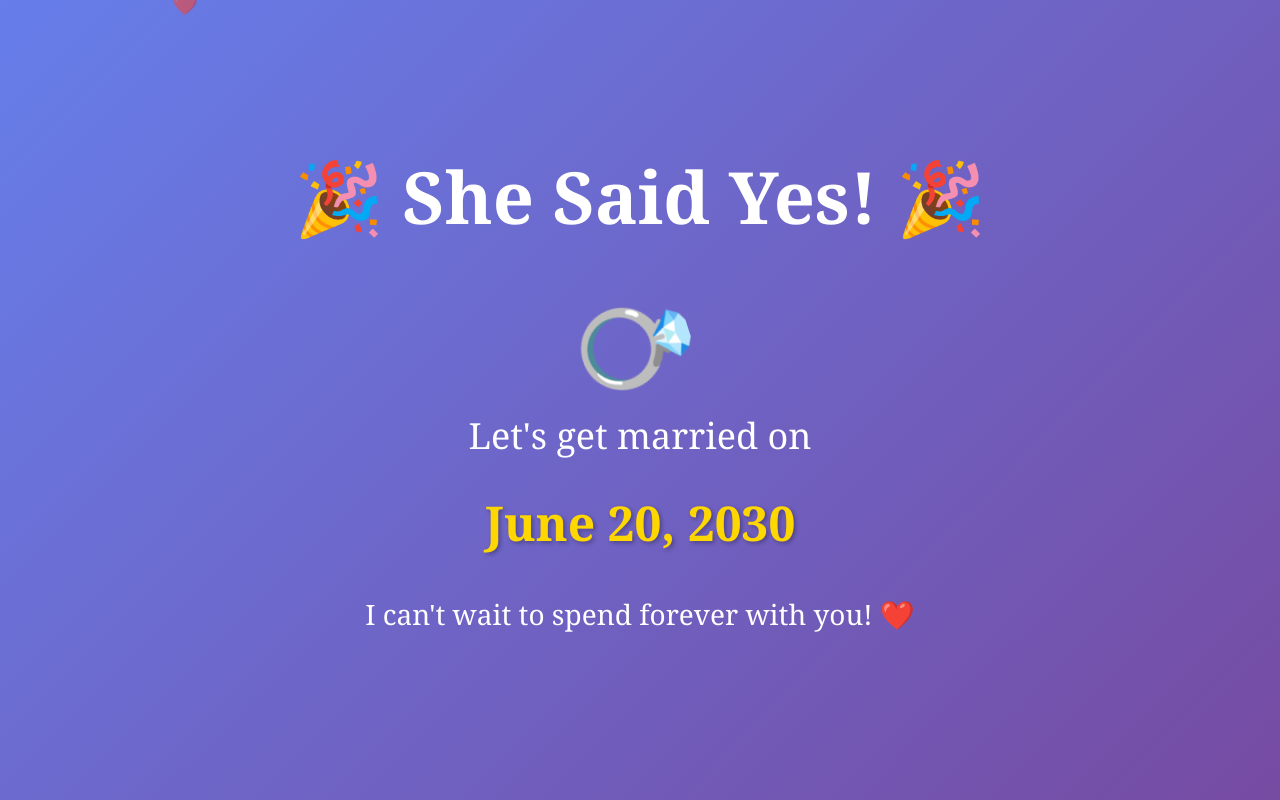
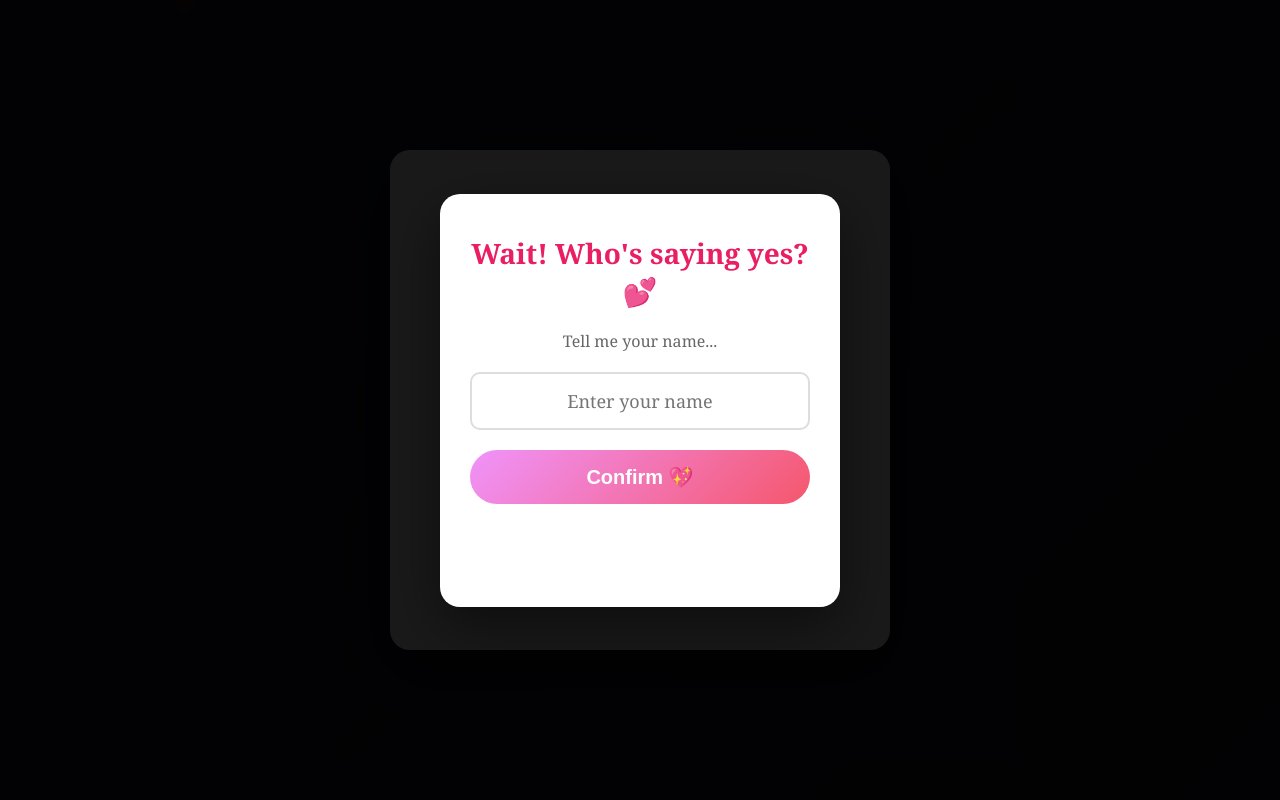
Before and after one commit to Exoparth/test, a plain HTML site: page index.html in a window 1280 px wide. Both pictures are taken after a click on the button "Yes! 💕". Drawn offline with Linux system fonts and the light colour scheme.

Commit message:
initial commit

```diff
--- a/index.html
+++ b/index.html
@@ -220,6 +220,91 @@
             margin-top: 30px;
         }
 
+        .name-input-modal {
+            display: none;
+            position: fixed;
+            top: 0;
+            left: 0;
+            width: 100%;
+            height: 100%;
+            background: rgba(0, 0, 0, 0.9);
+            z-index: 2000;
+            align-items: center;
+            justify-content: center;
+        }
+
+        .name-input-box {
+            background: white;
+            padding: 40px 30px;
+            border-radius: 20px;
+            text-align: center;
+            max-width: 400px;
+            width: 90%;
+            box-shadow: 0 20px 60px rgba(0, 0, 0, 0.5);
+        }
+
+        .name-input-box h2 {
+            color: #e91e63;
+            font-size: 28px;
+            margin-bottom: 20px;
+        }
+
+        .name-input-box input {
+            width: 100%;
+            padding: 15px;
+            font-size: 18px;
+            border: 2px solid #ddd;
+            border-radius: 10px;
+            margin-bottom: 20px;
+            text-align: center;
+            font-family: 'Georgia', serif;
+        }
+
+        .name-input-box input:focus {
+            outline: none;
+            border-color: #e91e63;
+        }
+
+        .name-input-box button {
+            width: 100%;
+            padding: 15px;
+            font-size: 20px;
+            background: linear-gradient(135deg, #f093fb 0%, #f5576c 100%);
+            color: white;
+            border: none;
+            border-radius: 50px;
+            cursor: pointer;
+            font-weight: bold;
+        }
+
+        .error-message {
+            color: #e91e63;
+            font-size: 16px;
+            margin-top: 15px;
+            font-style: italic;
+            min-height: 48px;
+            line-height: 1.4;
+        }
+
+        .sorry-page {
+            display: none;
+            text-align: center;
+            color: white;
+            z-index: 10;
+            padding: 20px;
+        }
+
+        .sorry-page h1 {
+            font-size: 48px;
+            margin-bottom: 30px;
+            animation: bounce 1s;
+        }
+
+        .sorry-page p {
+            font-size: 28px;
+            line-height: 1.6;
+        }
+
         .ring {
             font-size: 100px;
             animation: rotate 2s linear infinite;
@@ -241,6 +326,16 @@
 <body>
     <div class="hearts" id="hearts"></div>
 
+    <div class="name-input-modal" id="nameInputModal">
+        <div class="name-input-box">
+            <h2>Wait! Who's saying yes? 💕</h2>
+            <p style="color: #666; font-size: 16px; margin-bottom: 20px;">Tell me your name...</p>
+            <input type="text" id="nameInput" placeholder="Enter your name" maxlength="50">
+            <button onclick="checkName()">Confirm 💖</button>
+            <p class="error-message" id="errorMessage"></p>
+        </div>
+    </div>
+
     <div class="modal-overlay" id="modalOverlay">
         <div class="modal">
             <h1>❤️</h1>
@@ -254,11 +349,17 @@
     </div>
 
     <div class="success-page" id="successPage">
-        <h1>🎉 She Said Yes! 🎉</h1>
+        <h1>🎉 I Love You Dhinguu My BBG! 🎉</h1>
         <div class="ring">💍</div>
         <p>Let's get married on</p>
         <div class="date">June 20, 2030</div>
         <p style="margin-top: 40px; font-size: 28px;">I can't wait to spend forever with you! ❤️</p>
+    </div>
+
+    <div class="sorry-page" id="sorryPage">
+        <h1>😊 Oops!</h1>
+        <p>Sorry, I'm already committed to an angel! 👼</p>
+        <p style="margin-top: 30px; font-size: 24px;">My heart belongs to someone special 💝</p>
     </div>
 
     <script>
@@ -334,16 +435,55 @@
 
         // When Yes is clicked
         function sayYes() {
+            const nameInputModal = document.getElementById('nameInputModal');
+            nameInputModal.style.display = 'flex';
+        }
+
+        // Check if the name is correct
+        function checkName() {
+            const nameInput = document.getElementById('nameInput').value.trim();
+            const errorMessage = document.getElementById('errorMessage');
+
+            // Valid names (case-insensitive)
+            const validNames = ['disha', 'japa', 'dhingu', 'dishu'];
+            const isValidName = validNames.some(name =>
+                nameInput.toLowerCase() === name ||
+                nameInput.toLowerCase().includes(name)
+            );
+
+            if (!nameInput) {
+                errorMessage.textContent = "Please enter your name! 🥺";
+                return;
+            }
+
+            if (isValidName) {
+                // Correct person!
+                const nameInputModal = document.getElementById('nameInputModal');
                 const modalOverlay = document.getElementById('modalOverlay');
                 const successPage = document.getElementById('successPage');
 
+                nameInputModal.style.display = 'none';
                 modalOverlay.style.animation = 'fadeIn 0.5s reverse';
 
                 setTimeout(() => {
                     modalOverlay.style.display = 'none';
                     successPage.style.display = 'block';
                 }, 500);
+            } else {
+                // Wrong person - show sorry message but keep input modal
+                errorMessage.textContent = "Sorry, I'm already committed to an angel! 👼💝";
+                errorMessage.style.color = "#e91e63";
+                errorMessage.style.fontSize = "18px";
+                document.getElementById('nameInput').value = '';
             }
+        }
+
+        // Allow Enter key to submit
+        document.getElementById('nameInput').addEventListener('keypress', function (e) {
+            if (e.key === 'Enter') {
+                checkName();
+            }
+        });
     </script>
 </body>
 
```
Lines whose indentation alone changed are shown as unchanged.
